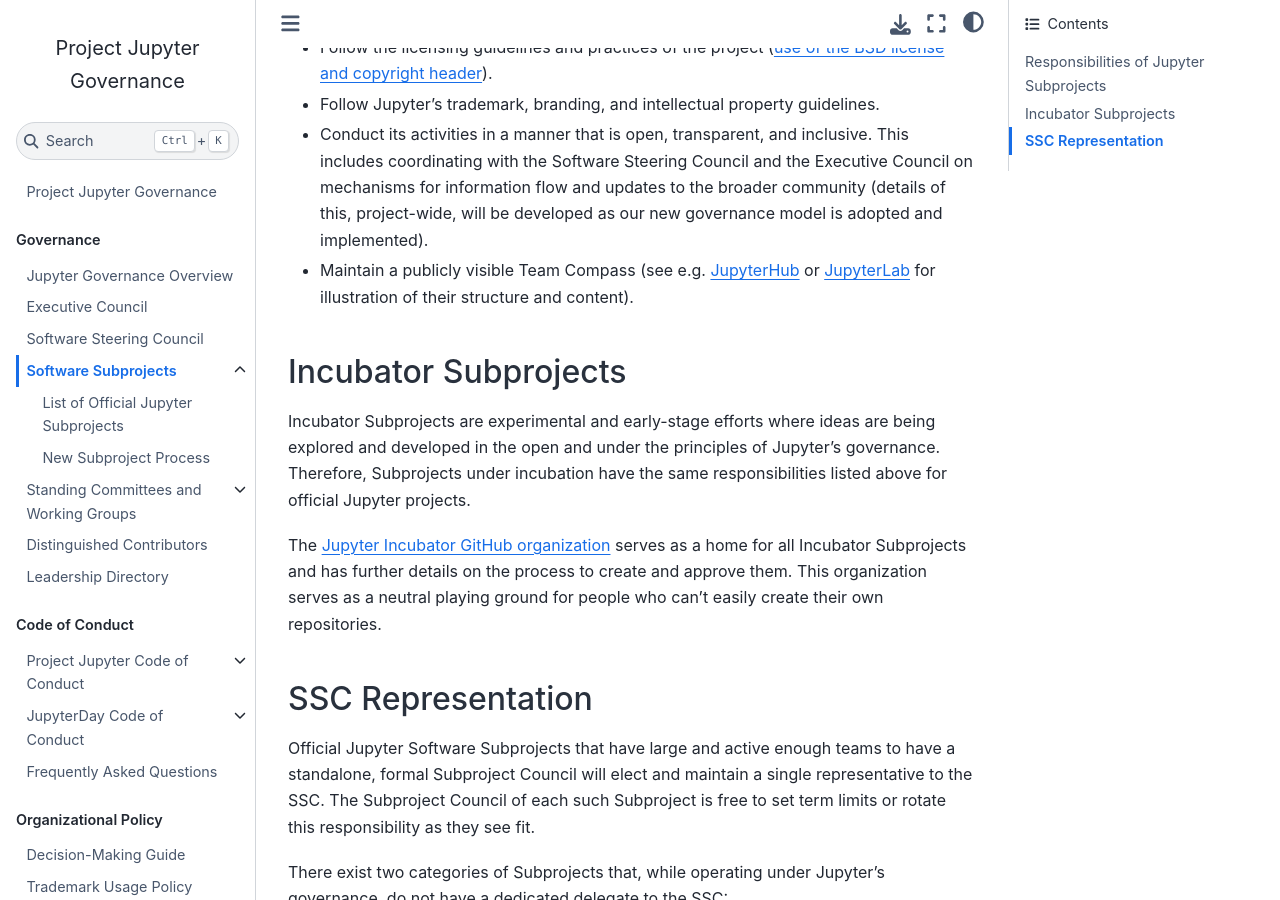
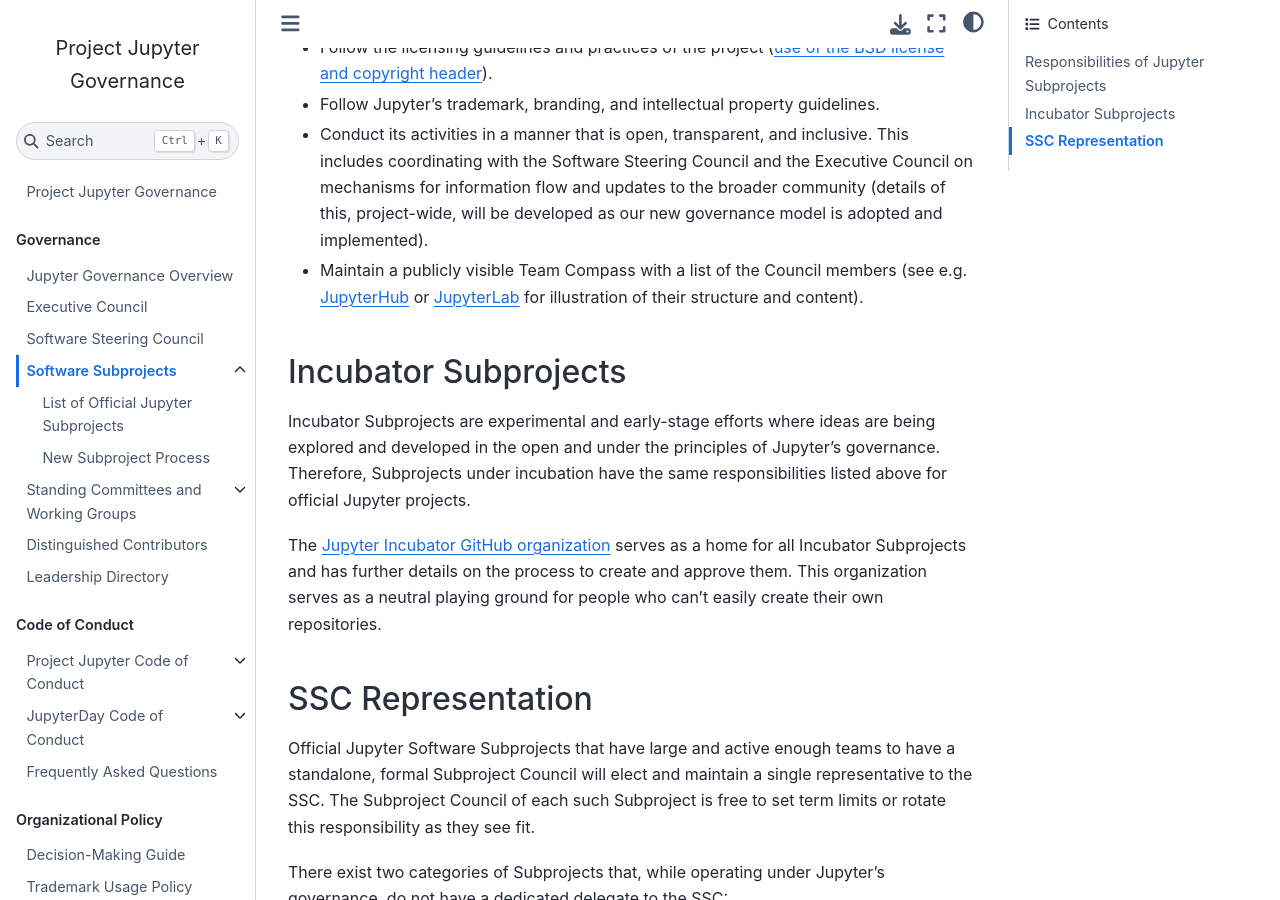
Before and after one commit to jupyter/governance, a Jupyter Book: the page built from software_subprojects.md, in a window 1280 px wide and 900 px high, scrolled down 519 px. Built offline with Jupyter Book 1.0.4 settings and Sphinx 7.4.7 and the Sphinx Book theme 1.1.4, drawn with Linux system fonts in a browser that asks for light colours; pages that are not in the unit, such as notebooks, are missing from menus.

Commit message:
Require subprojects to lists its members on their team compass.
We require subprojects to have a team compass, but have discovered recently that some subprojects don't list their Council members in a public place. We (the EC) propose amending the requirement to include listing Council members in the team compass.

```diff
--- a/software_subprojects.md
+++ b/software_subprojects.md
@@ -12,7 +12,7 @@
 - Follow the licensing guidelines and practices of the project ([use of the BSD license and copyright header](https://github.com/jupyter/jupyter/blob/master/LICENSE)).
 - Follow Jupyter’s trademark, branding, and intellectual property guidelines.
 - Conduct its activities in a manner that is open, transparent, and inclusive. This includes coordinating with the Software Steering Council and the Executive Council on mechanisms for information flow and updates to the broader community (details of this, project-wide, will be developed as our new governance model is adopted and implemented).
-- Maintain a publicly visible Team Compass (see e.g. [JupyterHub](https://github.com/jupyterhub/team-compass) or [JupyterLab](https://github.com/jupyterlab/team-compass) for illustration of their structure and content).
+- Maintain a publicly visible Team Compass with a list of the Council members (see e.g. [JupyterHub](https://github.com/jupyterhub/team-compass) or [JupyterLab](https://github.com/jupyterlab/team-compass) for illustration of their structure and content).
 
 ## Incubator Subprojects
 
```
